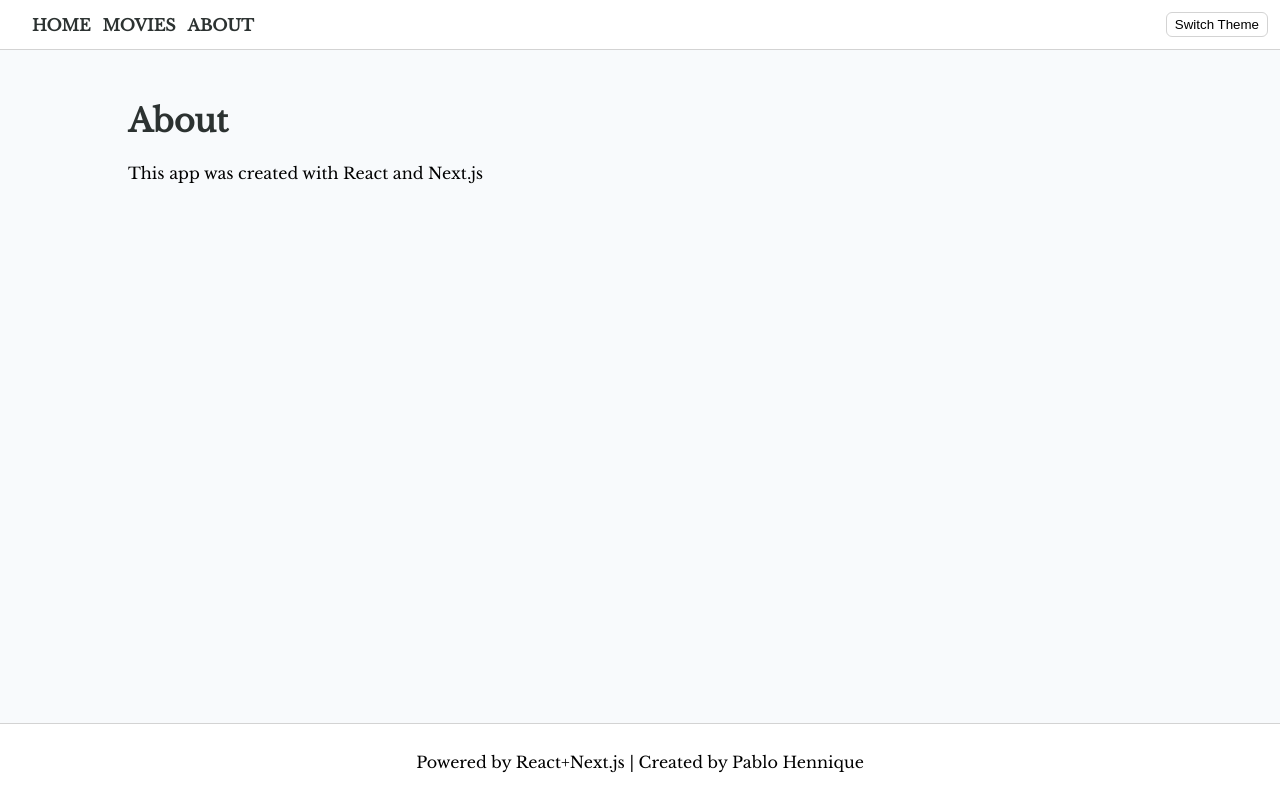
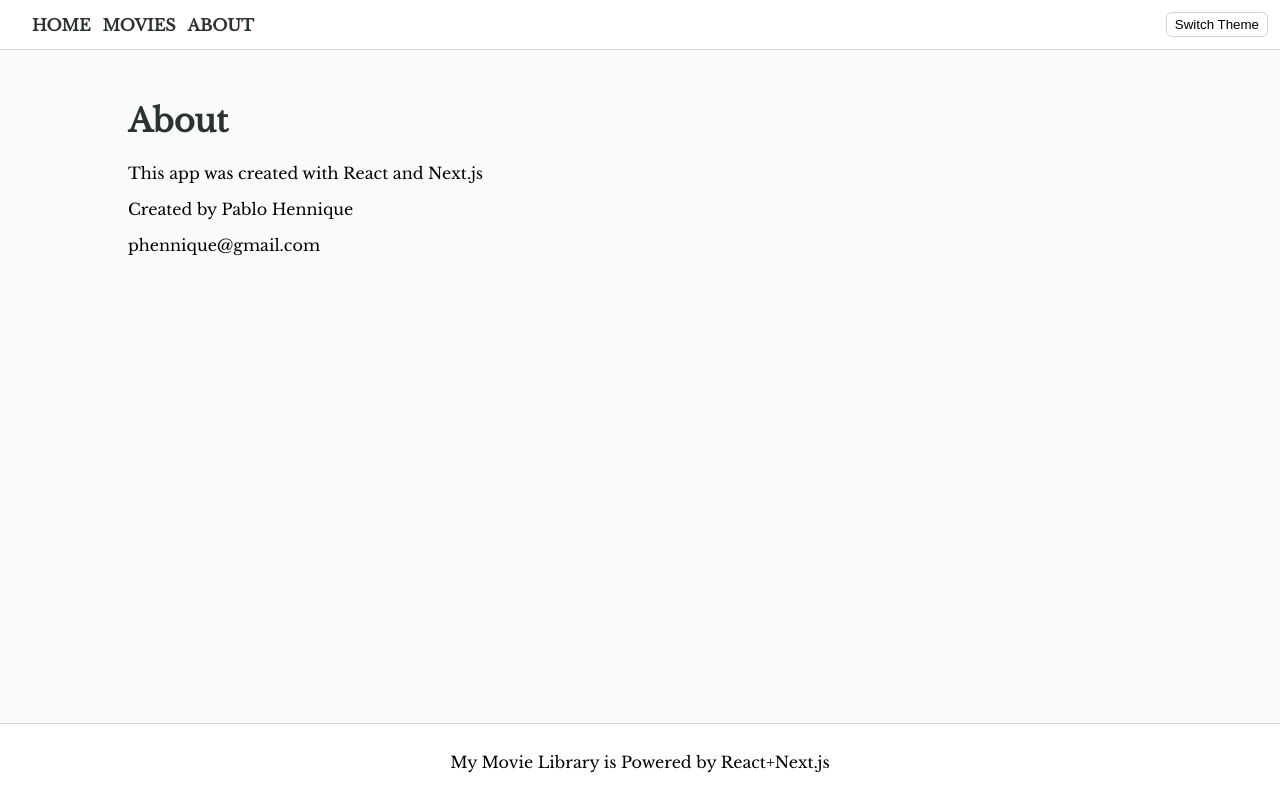
Before and after one commit to pablohennique/my-movie-library, a Next.js app: page /about in a window 1280 px wide. Built offline with nearby package versions, Linux system fonts and the light colour scheme.

Commit message:
fixed minor hovering bug

```diff
--- a/src/app/about/page.js
+++ b/src/app/about/page.js
@@ -8,6 +8,8 @@ export default function AboutPage() {
     <>
       <h1>About</h1>
       <p>This app was created with React and Next.js</p>
+      <p>Created by Pablo Hennique</p>
+      <p>phennique@gmail.com</p>
     </>
   )
 }
--- a/src/app/globals.css
+++ b/src/app/globals.css
@@ -13,12 +13,6 @@ a {
 
 h2 {
   color: #64748B;
-}
-
-.container {
-  margin: 30px;
-  /* border: 1px solid red; */
-  /* margin: 0 auto; */
 }
 
 .button {
--- a/src/app/layout.js
+++ b/src/app/layout.js
@@ -30,7 +30,7 @@ export default function RootLayout({ children }) {
 
           <footer>
             <p>
-              Powered by React+Next.js | Created by Pablo Hennique
+              My Movie Library is Powered by React+Next.js
             </p>
           </footer>
 
--- a/src/app/movies/page.module.css
+++ b/src/app/movies/page.module.css
@@ -1,5 +1,5 @@
 .headers {
-
+  background-color: transparent;
 }
 
 @media (max-width: 768px) {
--- a/src/components/movie-list-item.module.css
+++ b/src/components/movie-list-item.module.css
@@ -39,6 +39,7 @@
 }
 
 .clickable:hover {
+  width: 500px;
   box-shadow: 0 2px 5px rgba(0, 0, 0, 0.5);
   border-radius: 8px;
 }
--- a/src/components/movie-list.js
+++ b/src/components/movie-list.js
@@ -3,7 +3,7 @@ import styles from './movie-list.module.css'
 
 export function MovieList({ movies }) {
   return (
-      <ul className={`${styles.movieList} container`}>
+      <ul className={styles.movieList}>
         {movies.map((movie) =>
           <MovieListItem key={movie.id} movie={movie} />
         )}
```
